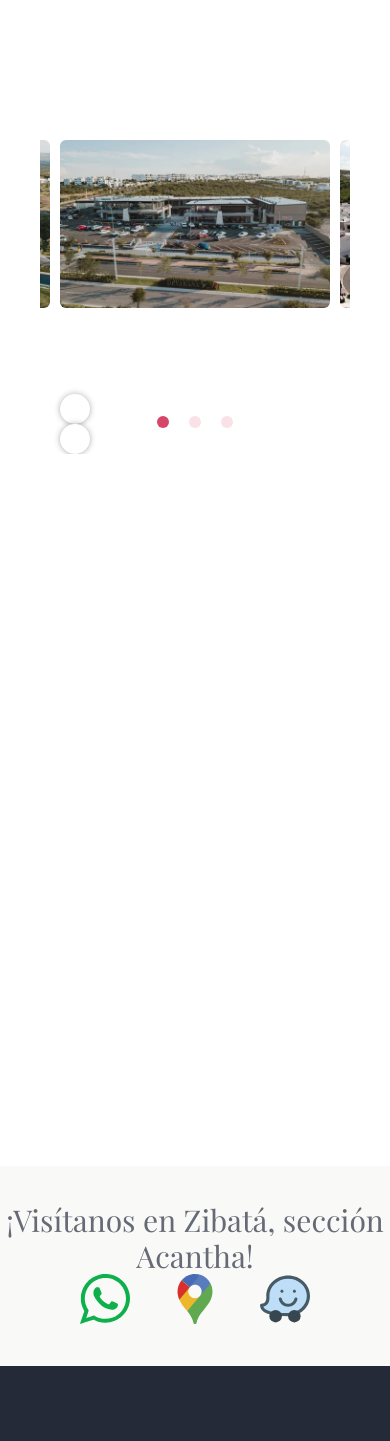
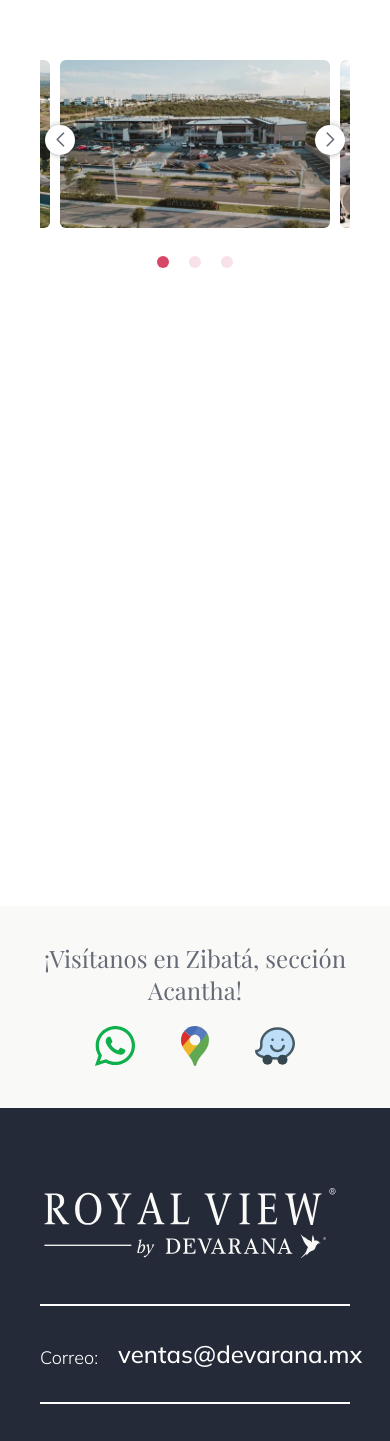
Before and after one commit to AbrahamDevarana/royalview_next, a Next.js app: page /ubicacion in a window 390 px wide. Shown: the part 1276-2717 px from the top of the page. Built offline with nearby package versions, Linux system fonts and the light colour scheme.

Commit message:
Ajustes Estilos

```diff
--- a/components/BannerVisitanos.jsx
+++ b/components/BannerVisitanos.jsx
@@ -11,7 +11,7 @@ const BannerVisitanos = ({text, wsp }) => {
         <>
             <div className={`py-9 flex justify-center items-center flex-wrap bg-royal-pearl`}>
                 <div dangerouslySetInnerHTML={{__html: text}} />
-                <div className="mx-10 flex">
+                <div className="mx-10 flex lg:pt-0 pt-5">
                     {! wsp ?
                         <div className="mx-5">
                         <Link href={wspSend} passHref>
@@ -19,8 +19,8 @@ const BannerVisitanos = ({text, wsp }) => {
                             <Image
                                 src="/assets/img/general/WA.svg"
                                 alt="WhatsApp RoyalView"
-                                width={50}
-                                height={50}
+                                width={40}
+                                height={40}
                             />
                             </a>
                         </Link>
@@ -32,8 +32,8 @@ const BannerVisitanos = ({text, wsp }) => {
                                 <Image
                                     src="/assets/img/general/GoogleGps.svg"
                                     alt="Google Maps RoyalView"
-                                    width={50}
-                                    height={50}
+                                    width={40}
+                                    height={40}
                                 />
                             </a>
                         </Link>
@@ -44,8 +44,8 @@ const BannerVisitanos = ({text, wsp }) => {
                             <Image
                                 src="/assets/img/general/Waze.svg"
                                 alt="Waze RoyalView"
-                                width={50}
-                                height={50}
+                                width={40}
+                                height={40}
                             />
                         </a>
                         </Link>
--- a/components/sliders/GaleriaUbicacion.jsx
+++ b/components/sliders/GaleriaUbicacion.jsx
@@ -4,6 +4,7 @@ import { Navigation, Pagination } from "swiper";
 // Import Swiper styles
 import "swiper/css";
 import "swiper/css/pagination";
+import "swiper/css/navigation";
 import Image from "next/image";
 
 import banner1 from "../../public/assets/img/ubicaciones/Ubicacion-Acantha.webp"
@@ -42,7 +43,7 @@ export default function GaleriaUbicacion(params) {
             }}
         >
             <SwiperSlide>
-                <div className="relative py-20">
+                <div className="relative lg:py-20 py-10">
                     <div className="relative overflow-hidden group">
                         <Image
                             src={banner1}
@@ -59,7 +60,7 @@ export default function GaleriaUbicacion(params) {
                 </div>
             </SwiperSlide>
             <SwiperSlide>
-                <div className="relative py-20">
+                <div className="relative lg:py-20 py-10">
                     <div className="relative overflow-hidden group">
                         <Image
                             src={banner2}
@@ -76,7 +77,7 @@ export default function GaleriaUbicacion(params) {
                 </div>
             </SwiperSlide>
             <SwiperSlide>
-                <div className="relative py-20">
+                <div className="relative lg:py-20 py-10">
                     <div className="relative overflow-hidden group">
                         <Image
                             src={banner3}
@@ -93,7 +94,7 @@ export default function GaleriaUbicacion(params) {
                 </div>
             </SwiperSlide>
             <SwiperSlide>
-                <div className="relative py-20">
+                <div className="relative lg:py-20 py-10">
                     <div className="relative overflow-hidden group">
                         <Image
                             src={banner4}
@@ -110,7 +111,7 @@ export default function GaleriaUbicacion(params) {
                 </div>
             </SwiperSlide>
             <SwiperSlide>
-                <div className="relative py-20">
+                <div className="relative lg:py-20 py-10">
                     <div className="relative overflow-hidden group">
                         <Image
                             src={banner5}
--- a/pages/amenidades.jsx
+++ b/pages/amenidades.jsx
@@ -72,13 +72,13 @@ export default function Amenidades() {
                 </div>
             </div>
             <div className="max-w-screen-xl px-10 text-center mx-auto lg:py-20 py-10" data-aos="fade-up" data-aos-duration="1000">
-                <h1 className="text-4xl lg:text-4xl lg:tracking-widest" style={{ lineHeight: '60px' }}>La <span className="text-royal-pink">calidad de vida</span> que tu familia merece</h1>
+                <h1 className="text-4xl lg:text-4xl lg:tracking-widest">La <span className="text-royal-pink">calidad de vida</span> que tu familia merece</h1>
                 <p className="font-light lg:text-center text-justify py-10">
                     Al ser parte de Royal View, tú y tu familia podrán disfrutar de los beneficios exclusivos de un proyecto único, <br className="lg:block hidden"/>
                     con su excepcional concepto descubrirás el perfecto equilibrio en sus espacios, atmósfera y calidad de vida.
                 </p>
 
-                <div className="">
+                <div>
                     <button className="pink-button pink-button-bg-white px-8" onClick={ () => showModal('cta')}>Saber más</button>
                 </div>
             </div>
@@ -123,17 +123,17 @@ export default function Amenidades() {
                 </div>
             </div>
 
-            <div className="relative mx-auto h-[60px] mt-20">
-                <div className="mx-auto px-10">
+            <div className="relative mx-auto lg:mt-20 mt-10">
+                <div className="mx-auto px-5">
                     <div className="flex justify-center">
-                        <p className="pr-2 font-playfair lg:text-4xl text-base">
+                        <p className="pr-2 font-playfair lg:text-4xl text-sm">
                             ¡Descubre
                         </p>
                         <div className="lg:h-[48px] h-[32px] overflow-hidden ">
-                            <p className="pb-2 text-royal-pink listEffect_item font-playfair lg:text-4xl text-base">el nuevo concepto de Resort-Living!</p>
-                            <p className="pb-2 text-royal-pink listEffect_item font-playfair lg:text-4xl text-base">tu nuevo estilo de vida!</p>
-                            <p className="pb-2 text-royal-pink listEffect_item font-playfair lg:text-4xl text-base">Royal View!</p>
-                            <p className="pb-2 text-royal-pink listEffect_item font-playfair lg:text-4xl text-base">el nuevo estándar de la exclusividad!</p>
+                            <p className="pb-2 text-royal-pink listEffect_item font-playfair lg:text-4xl text-sm">el nuevo concepto de Resort-Living!</p>
+                            <p className="pb-2 text-royal-pink listEffect_item font-playfair lg:text-4xl text-sm">tu nuevo estilo de vida!</p>
+                            <p className="pb-2 text-royal-pink listEffect_item font-playfair lg:text-4xl text-sm">Royal View!</p>
+                            <p className="pb-2 text-royal-pink listEffect_item font-playfair lg:text-4xl text-sm">el nuevo estándar de la exclusividad!</p>
                         </div>
                     </div>
                 </div>
@@ -145,7 +145,7 @@ export default function Amenidades() {
 
             <ImageText image={areasVerdes} text={"Amplias áreas verdes"} />
 
-            <BannerVisitanos text={'<h2 class="text-3xl text-center"> ¡Visítanos en Zibatá, sección Acantha! </h2>'} />
+            <BannerVisitanos text={'<h2 class="lg:text-3xl text-2xl text-center"> ¡Visítanos en Zibatá, sección Acantha! </h2>'} />
 
             <BrochureModal isModalOpen={isModalOpen} setIsModalOpen={setIsModalOpen}/>
             <CtaModal isCtaOpen={isCtaOpen} setIsCtaOpen={setIsCtaOpen}/>
--- a/pages/contacto.jsx
+++ b/pages/contacto.jsx
@@ -23,7 +23,7 @@ const Contacto = () => {
                 </div>
             </div>
             <BannerSiguenos/>
-            <BannerVisitanos text={'<h2 class="text-3xl text-center"> ¡Visítanos en Zibatá, sección Acantha! </h2>'} />
+            <BannerVisitanos text={'<h2 class="lg:text-3xl text-2xl text-center"> ¡Visítanos en Zibatá, sección Acantha! </h2>'} />
             <Map height={600}/>
         </>
      );
--- a/pages/index.jsx
+++ b/pages/index.jsx
@@ -175,7 +175,7 @@ export default function Home() {
 
         <BannerSiguenos />
 
-        <BannerVisitanos text={'<h2 class="text-3xl text-center"> ¡Visítanos en Zibatá, sección Acantha! </h2>'} />
+        <BannerVisitanos text={'<h2 class="lg:text-3xl text-2xl text-center"> ¡Visítanos en Zibatá, sección Acantha! </h2>'} />
 
         <Map height={600}/>
 
--- a/pages/modelos.jsx
+++ b/pages/modelos.jsx
@@ -67,7 +67,7 @@ export default function Modelos() {
                 </div>
             </div>
             <div className="max-w-screen-xl px-10 text-center mx-auto lg:py-20 py-10" data-aos="fade-up" data-aos-duration="1000">
-                <h1 className="text-4xl lg:text-4xl lg:tracking-widest" style={{ lineHeight: '60px' }}>Descubre el <span className="text-royal-pink">modelo perfecto</span> para ti</h1>
+                <h1 className="text-4xl lg:text-4xl lg:tracking-widest">Descubre el <span className="text-royal-pink">modelo perfecto</span> para ti</h1>
                 <p className="font-light lg:text-center text-justify py-10">
                     Royal View un ambiente que garantiza el lujo en tu estilo de vida; conoce todas las opciones de departamentos que tenemos para ti. <br className="lg:block hidden"/>
                     Cada espacio está diseñado e inspirado para brindar la máxima comodidad y funcionalidad para disfrutar cada momento de <br className="lg:block hidden"/>
@@ -87,13 +87,13 @@ export default function Modelos() {
         </div>
 
         <div className="py-20 px-10 bg-royal-pearl">
-            <h2 className="text-center text-4xl">¡Royal View el nuevo estándar de <span className="text-royal-pink">la exclusividad!</span></h2>
+            <h2 className="text-center lg:text-4xl text-2xl">¡Royal View el nuevo estándar de <span className="text-royal-pink">la exclusividad!</span></h2>
         </div>
 
         <Modelos_FCSlider />
 
         <div className="max-w-screen-xl px-10 text-center mx-auto lg:py-20 py-10" data-aos="fade-up" data-aos-duration="1000">
-            <h2 className="text-3xl lg:text-4xl lg:tracking-wider" style={{ lineHeight: '60px' }}><span className="text-royal-pink">Ventajas de invertir </span> en Royal View</h2>
+            <h2 className="text-3xl lg:text-4xl lg:tracking-wider"><span className="text-royal-pink">Ventajas de invertir </span> en Royal View</h2>
             <p className="font-light lg:text-center text-justify py-10">
                 Somos una empresa México-Holandesa con <span className="font-bold">más de 10 años de experiencia</span> en el ramo inmobiliario de Querétaro. <br className="lg:block hidden"/>
                 Invierte con éxito en seguridad y calidad de vida, enfocamos nuestros proyectos hacia la innovación, <br className="lg:block hidden"/>
@@ -105,7 +105,7 @@ export default function Modelos() {
             </div>
         </div>
 
-        <BannerVisitanos text={'<h2 class="text-3xl text-center"> ¡Visítanos en Zibatá, sección Acantha! </h2>'} />
+        <BannerVisitanos text={'<h2 class="lg:text-3xl text-2xl text-center"> ¡Visítanos en Zibatá, sección Acantha! </h2>'} />
 
         <CtaModal isCtaOpen={isCtaOpen} setIsCtaOpen={setIsCtaOpen}/>
         </>
--- a/pages/ubicacion.jsx
+++ b/pages/ubicacion.jsx
@@ -82,7 +82,7 @@ export default function Ubicacion() {
             }
             </div>
             <div className="max-w-screen-xl px-10 text-center mx-auto pb-6 lg:pt-20 pt-10" data-aos="fade-up" data-aos-duration="1000">
-                <h1 className="text-4xl lg:text-4xl lg:tracking-widest" style={{ lineHeight: '60px' }}> Ubicación <span className="text-royal-pink">Privilegiada</span></h1>
+                <h1 className="text-4xl lg:text-4xl lg:tracking-widest"> Ubicación <span className="text-royal-pink">Privilegiada</span></h1>
                 <p className="font-light lg:text-center text-justify py-10">
                     Ubicado en el punto más alto de Querétaro, dentro de un espléndido fraccionamiento se encuentra Royal View, <br className="lg:block hidden"/>
                     un proyecto único en Zibatá. Con vistas inigualables hacia el Valle de Chichimequillas, la Ciudad de Querétaro y <br className="lg:block hidden"/>
@@ -98,7 +98,7 @@ export default function Ubicacion() {
                 <GaleriaUbicacion />
             </div>
             <div className="max-w-screen-xl px-10 text-center mx-auto pb-20" data-aos="fade-up" data-aos-duration="1000">
-                <h1 className="text-4xl lg:text-4xl lg:tracking-widest" style={{ lineHeight: '60px' }}> ¡Una inversión que garantiza su  <span className="text-royal-pink">progresiva plusvalía!</span></h1>
+                <h1 className="text-4xl lg:text-4xl lg:tracking-widest"> ¡Una inversión que garantiza su  <span className="text-royal-pink">progresiva plusvalía!</span></h1>
                 <p className="font-light lg:text-center text-justify py-10">
                     Zibatá es la primera comunidad planeada y la zona con mayor crecimiento en el estado de Querétaro, <br className="lg:block hidden"/>
                     ofreciendo la mejor infraestructura y calidad de vida. Con una combinación de vivienda, comercio, servicios y entretenimiento <br className="lg:block hidden"/>
@@ -110,7 +110,7 @@ export default function Ubicacion() {
                 </div>
             </div>
 
-            <BannerVisitanos text={'<h2 class="text-3xl text-center"> ¡Visítanos en Zibatá, sección Acantha! </h2>'} />
+            <BannerVisitanos text={'<h2 class="lg:text-3xl text-2xl text-center"> ¡Visítanos en Zibatá, sección Acantha! </h2>'} />
 
             <CtaModal isCtaOpen={isCtaOpen} setIsCtaOpen={setIsCtaOpen}/>
             <BrochureModal isModalOpen={isModalOpen} setIsModalOpen={setIsModalOpen}/>
--- a/styles/globals.css
+++ b/styles/globals.css
@@ -321,48 +321,6 @@ p, li{
     animation-duration: 10s;
     animation-iteration-count: infinite;
 }
-/*
-.textSlider {
-    position: absolute;
-    overflow: hidden;
-    color: #656a76;
-    width: 100%;
-}
-.textSlider__container {
-    font-weight: 500;
-    overflow: hidden;
-    height: 40px;
-    padding: 0 40px;
-}
-
-.textSlider__container__text {
-    display: inline;
-    float: left;
-    margin: 0;
-}
-.textSlider__container__list {
-    margin: 0;
-    padding-left: 175px;
-    text-align: left;
-    list-style: none;
-    -webkit-animation-name: change;
-    -webkit-animation-duration: 10s;
-    -webkit-animation-iteration-count: infinite;
-    animation-name: change;
-    animation-duration: 10s;
-    animation-iteration-count: infinite;
-}
-.textSlider__container__list__item {
-
-    line-height: 40px;
-    margin: 0;
-    margin: 10px 0;
-}
-
-.textSlider li, .textSlider p{
-    font-family: 'Playfair Display', serif!important;
-}
- */
 
 @media (max-width: 1024px){
     .textSlider__container__list {
@@ -400,6 +358,10 @@ p, li{
     }
     .modelosSlider .swiper-button-next{
         left: 55%;
+    }
+
+    .swiper-pagination-bullets.swiper-pagination-horizontal {
+        bottom: 0px!important;
     }
 }
 
```
